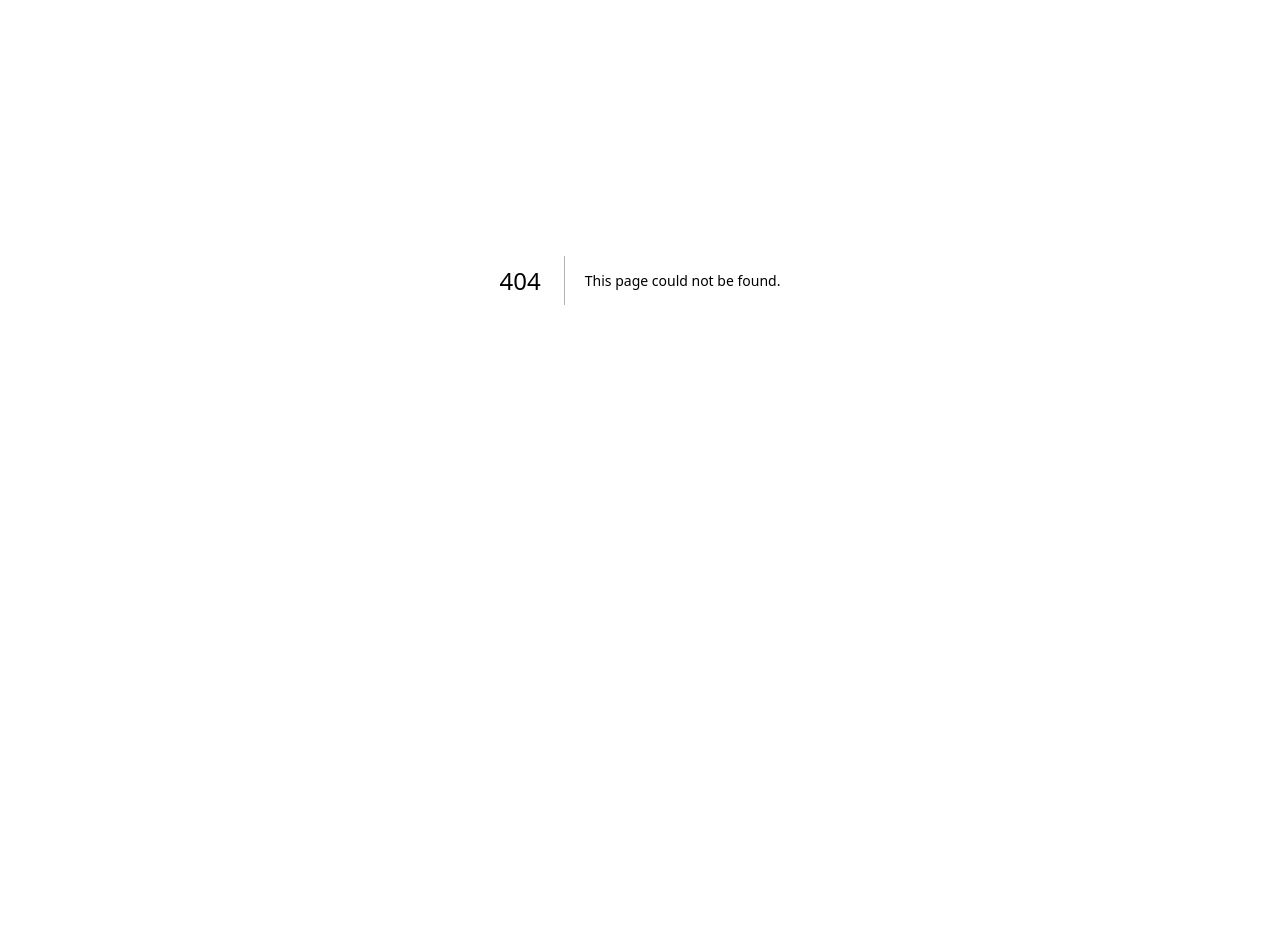
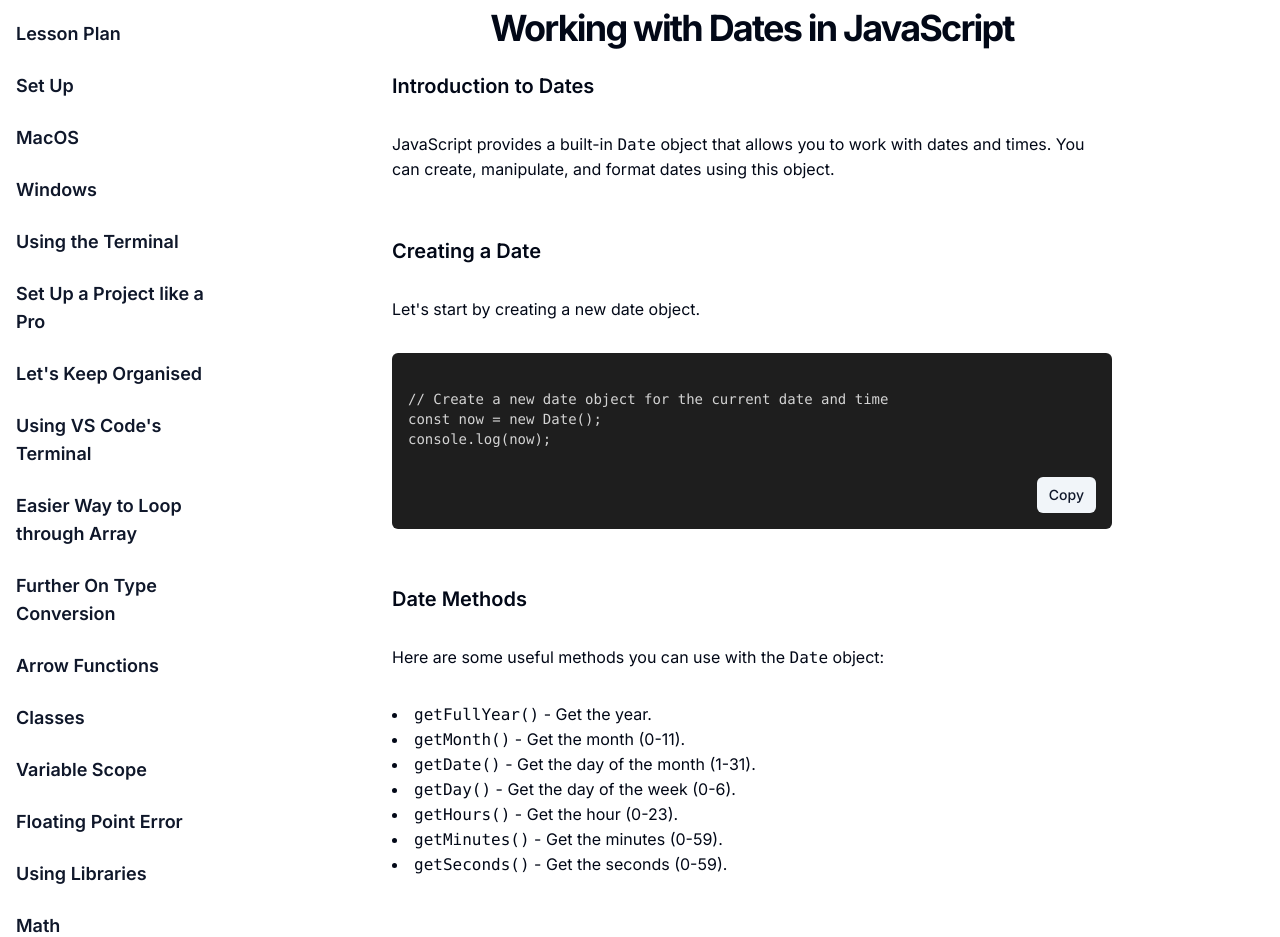
Before and after one commit to ssm53/lms2025, a Next.js app: page /further-essentials/dates in a window 1280 px wide. Before the commit this address had no page. Shown: the part 120-1057 px from the top of the page. Before the commit the page ends 800 px from the top, so only its background shows below. Built offline with nearby package versions, Linux system fonts and the light colour scheme.

Commit message:
did till dates

```diff
--- /dev/null
+++ b/src/app/components/dates.jsx
@@ -0,0 +1,129 @@
+/* eslint-disable react/no-unescaped-entities */
+"use client";
+import { Button } from "@/components/ui/button";
+
+export default function Dates() {
+  return (
+    <div className="flex-1 w-full max-w-3xl mx-auto px-4 py-12 md:px-6 md:py-16">
+      <div className="space-y-6">
+        <div className="text-center">
+          <h1 className="text-3xl font-bold tracking-tighter sm:text-4xl">
+            Working with Dates in JavaScript
+          </h1>
+        </div>
+        <div className="space-y-8">
+          <h2 className="text-xl font-semibold">Introduction to Dates</h2>
+          <p>
+            JavaScript provides a built-in <code>Date</code> object that allows
+            you to work with dates and times. You can create, manipulate, and
+            format dates using this object.
+          </p>
+          <br />
+          <h2 className="text-xl font-semibold">Creating a Date</h2>
+          <p>Let's start by creating a new date object.</p>
+          <div className="mt-4 rounded-md bg-[#1e1e1e] p-4">
+            <pre className="text-sm text-[#d4d4d4]">
+              <code>{`
+// Create a new date object for the current date and time
+const now = new Date();
+console.log(now);
+              `}</code>
+            </pre>
+            <div className="mt-2 flex justify-end">
+              <Button
+                variant="secondary"
+                size="sm"
+                onClick={() => {
+                  navigator.clipboard.writeText(`
+const now = new Date();
+console.log(now);
+                  `);
+                }}
+              >
+                Copy
+              </Button>
+            </div>
+          </div>
+          <br />
+          <h2 className="text-xl font-semibold">Date Methods</h2>
+          <p>
+            Here are some useful methods you can use with the <code>Date</code>{" "}
+            object:
+          </p>
+          <ul className="list-disc list-inside">
+            <li>
+              <code>getFullYear()</code> - Get the year.
+            </li>
+            <li>
+              <code>getMonth()</code> - Get the month (0-11).
+            </li>
+            <li>
+              <code>getDate()</code> - Get the day of the month (1-31).
+            </li>
+            <li>
+              <code>getDay()</code> - Get the day of the week (0-6).
+            </li>
+            <li>
+              <code>getHours()</code> - Get the hour (0-23).
+            </li>
+            <li>
+              <code>getMinutes()</code> - Get the minutes (0-59).
+            </li>
+            <li>
+              <code>getSeconds()</code> - Get the seconds (0-59).
+            </li>
+          </ul>
+          <br />
+          <h2 className="text-xl font-semibold">Challenges</h2>
+          <p>Try solving these challenges to practice working with dates:</p>
+          <br />
+          <h2 className="text-xl font-semibold">Challenge 1</h2>
+          <p>Get the current year and display it in the console.</p>
+          <div className="mt-4 rounded-md bg-[#1e1e1e] p-4">
+            <pre className="text-sm text-[#d4d4d4]">
+              <code>{`
+// Challenge 1
+const now = new Date();
+const currentYear = now.getFullYear();
+console.log("Current Year:", currentYear);
+              `}</code>
+            </pre>
+            <div className="mt-2 flex justify-end">
+              <Button
+                variant="secondary"
+                size="sm"
+                onClick={() => {
+                  navigator.clipboard.writeText(`
+const now = new Date();
+const currentYear = now.getFullYear();
+console.log("Current Year:", currentYear);
+                  `);
+                }}
+              >
+                Copy
+              </Button>
+            </div>
+          </div>
+          <br />
+          <h2 className="text-xl font-semibold">Challenge 2</h2>
+          <p>
+            Get the current month and display it in the console. Remember,
+            months are 0-indexed (0-11).
+          </p>
+          <br />
+          <h2 className="text-xl font-semibold">Challenge 3</h2>
+          <p>Get the current day of the month and display it in the console.</p>
+          <br />
+          <h2 className="text-xl font-semibold">Challenge 4</h2>
+          <p>Get the current day of the week and display it in the console.</p>
+          <br />
+          <h2 className="text-xl font-semibold">Challenge 5</h2>
+          <p>
+            Create a new date object for January 1, 2000, and display it in the
+            console.
+          </p>
+        </div>
+      </div>
+    </div>
+  );
+}
--- a/src/app/components/side-navbar2.jsx
+++ b/src/app/components/side-navbar2.jsx
@@ -152,6 +152,13 @@ export default function SideNavbar2() {
       >
         Best Practices
       </Link>
+      <Link
+        href="/further-essentials/dates"
+        className="text-lg font-semibold text-primary"
+        prefetch={false}
+      >
+        Dates
+      </Link>
     </nav>
   );
 }
--- /dev/null
+++ b/src/app/further-essentials/dates/page.js
@@ -0,0 +1,16 @@
+// side by side r1
+import SideNavbar2 from "../../components/side-navbar2";
+import Dates from "../../components/dates";
+import Navbar from "@/app/components/navbar";
+
+export default function Page() {
+  return (
+    <div className="flex flex-col">
+      <Navbar />
+      <div className="flex">
+        <SideNavbar2 />
+        <Dates />
+      </div>
+    </div>
+  );
+}
```
